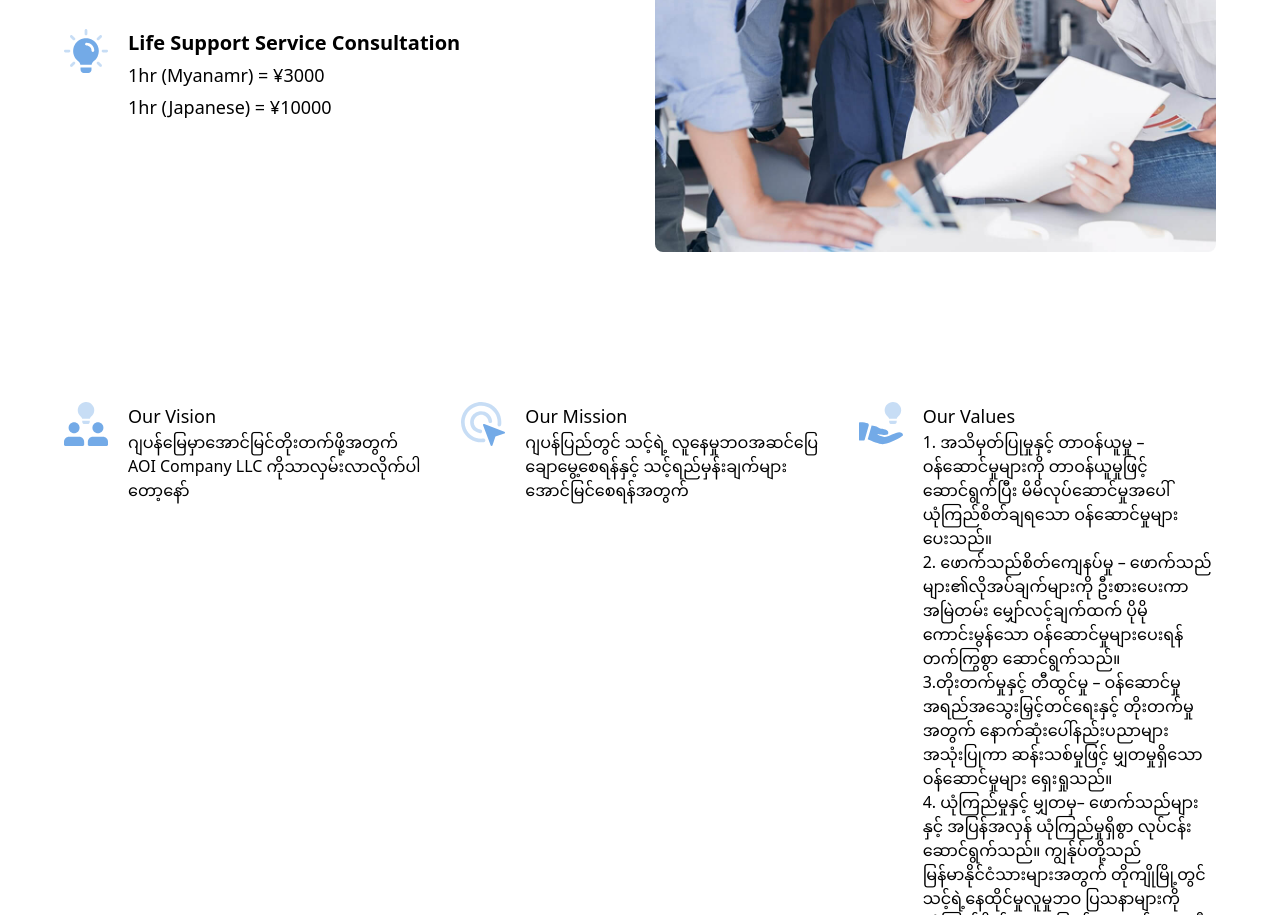
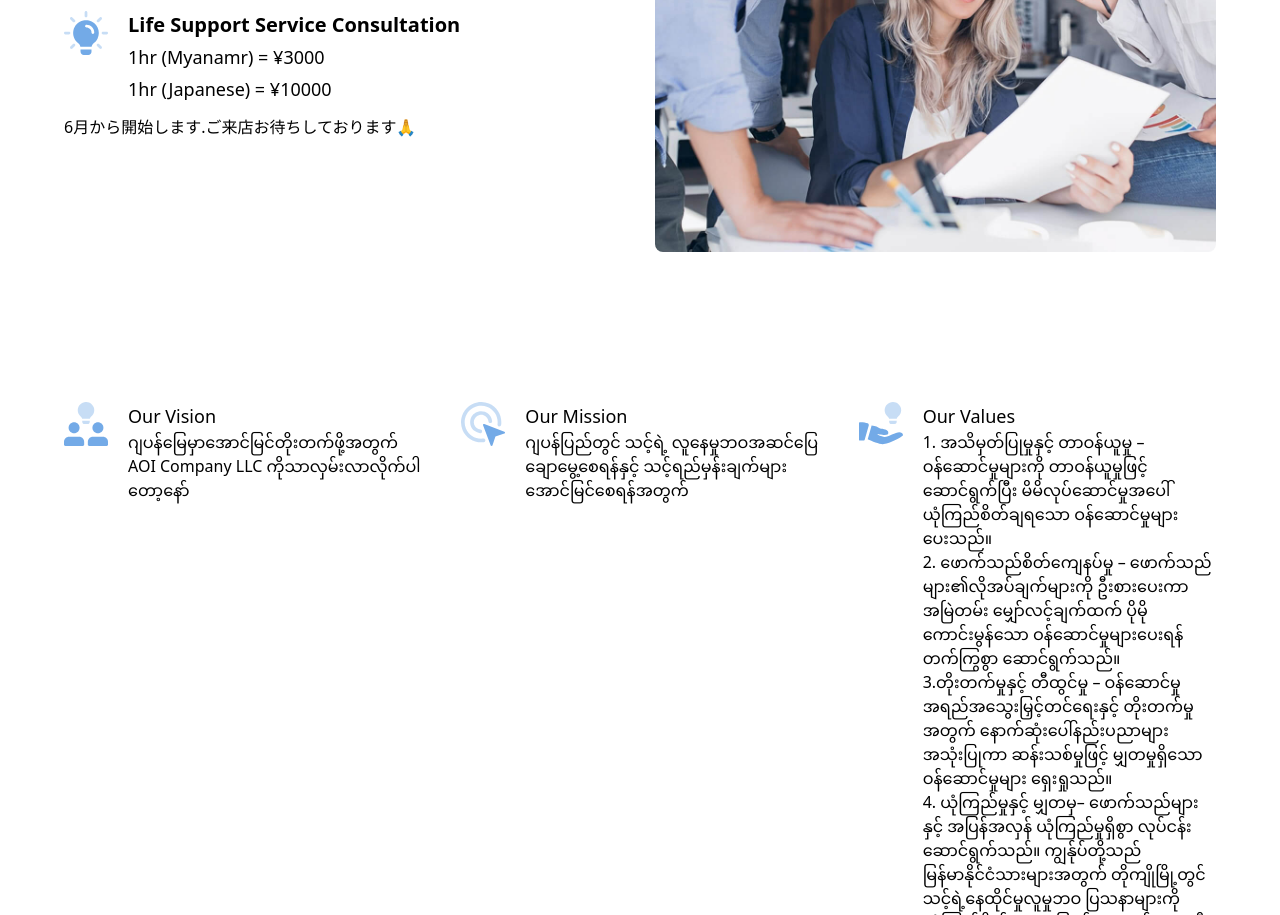
Before and after one commit to Zayar-Win/aoi, a plain HTML site: page index.html in a window 1280 px wide. Shown: the part 1940-2855 px from the top of the page. Drawn offline with nearby package versions, Linux system fonts and the light colour scheme; files whose address does not match are found by name.

Commit message:
change-content

```diff
--- a/index.html
+++ b/index.html
@@ -388,6 +388,7 @@
             <p class="text-lg">1hr (Japanese) = ¥10000</p>
           </div>
         </div>
+        <p class="mt-3">6月から開始します.ご来店お待ちしております🙏</p>
       </div>
       <div class="basis-[50%]">
         <img src="/assets/how_it_work_banner.jpg" alt="" class="rounded-lg" />
```
